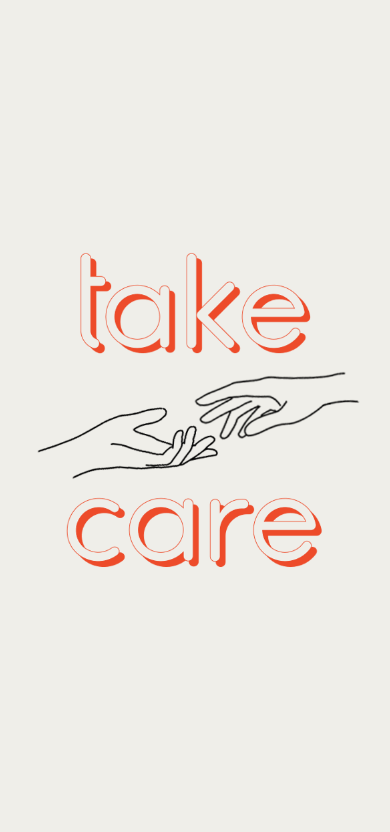
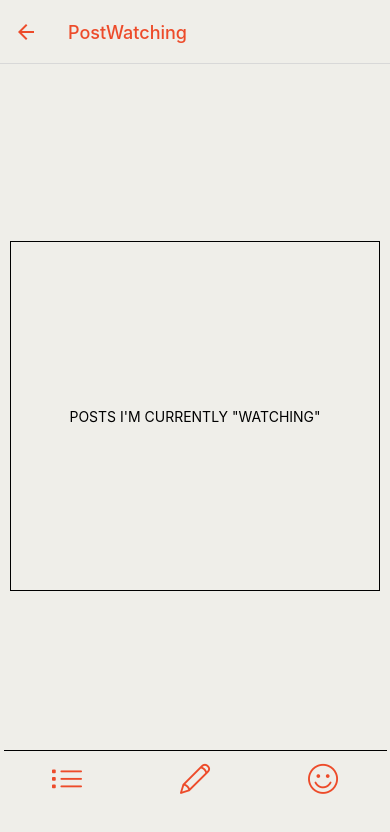
Before and after one commit to hmcvay/Take-Care, a React Native app: screen /PostWatching in a window 390 px wide. Before the commit this address had no page. Shown: the top 832 px of the page. Built offline with nearby package versions, Linux system fonts and the light colour scheme.

Commit message:
Add postWatching screen which will later be display of all posts user has currently clicked to watch

```diff
--- a/src/components/App.js
+++ b/src/components/App.js
@@ -9,6 +9,7 @@ import {
 import Home from './Home';
 import PostList from './PostList';
 import AddPost from './AddPost';
+import PostWatching from './PostWatching';
 // import {v4 as uuid} from 'uuid';
 import PostDetails from './PostDetails';
 import { NavigationContainer } from '@react-navigation/native';
@@ -59,6 +60,10 @@ const App = () => {
           name="PostDetails"
           component={PostDetails}
         />
+        <Stack.Screen
+          name="PostWatching"
+          component={PostWatching}
+        />
       </Stack.Navigator>
     </NavigationContainer>
   );
--- /dev/null
+++ b/src/components/PostWatching.js
@@ -0,0 +1,125 @@
+import React from 'react';
+import PropTypes from 'prop-types';
+import {
+  View,
+  Text,
+  Image,
+  TouchableOpacity,
+  SafeAreaView,
+  StyleSheet,
+  TextInput,
+} from 'react-native';
+import {windowWidth, windowHeight} from '../utilities/Dimensions';
+import Icon from 'react-native-vector-icons/SimpleLineIcons';
+
+
+function PostWatching({navigation}){
+  return(
+    <View style={styles.pageLayout}>
+    <View style={styles.addPostWrapper}>
+      <View style={styles.border}>
+        <Text>POSTS I'M CURRENTLY "WATCHING"</Text>
+      </View>
+    </View>
+
+    <View>
+      <TouchableOpacity>
+        <View style={styles.buttons} >
+          <Icon
+            style={{color: '#ed4b2a', fontSize: 30, bottom: 2}}
+            name="list"
+            onPress={() => navigation.navigate('PostList')}
+          />
+          <Icon
+            style={{color: '#ed4b2a', fontSize:30, bottom: 2}}
+            name="pencil"
+            onPress={() => navigation.navigate('AddPost')}
+
+          />
+          <Icon
+            style={{color: '#ed4b2a', fontSize: 30, bottom: 2}}
+            name="emotsmile"
+            onPress={() => navigation.navigate('Home')}
+          />
+        </View>
+      </TouchableOpacity>
+    </View>
+  </View>
+
+  );
+};
+
+export default PostWatching;
+
+const styles = StyleSheet.create({
+  pageLayout: {
+    flex: 1,
+    flexDirection: 'column',
+    justifyContent: 'center',
+    alignItems: 'center',
+    backgroundColor: '#efeee9',
+    // width: windowWidth,
+    // height: windowHeight,
+  },
+
+  addPostWrapper: {
+    flexDirection: 'column',
+    justifyContent: 'center',
+    alignItems: 'center',
+    backgroundColor: '#efeee9',
+    borderBottomWidth: 1,
+    borderBottomColor: 'black',
+    height: windowHeight - 175,
+    width: windowWidth - 7,
+  },
+
+  border: {
+    flexDirection: 'column',
+    justifyContent: 'center',
+    alignItems: 'center',
+    borderWidth: 1,
+    borderColor: 'black',
+    borderStyle: 'solid',
+    height: 350,
+    width: windowWidth - 20,
+  },
+
+  addTitle: {
+    // fontFamily: "PlayfairDisplaySC-Bold",
+    height: 50,
+    padding: 10,
+    fontSize: 26,
+  },
+
+  addDescription:{
+    // height: 65,
+    padding: 35,
+    fontSize: 18,
+  },
+
+  addLocation: {
+    height: 30,
+    paddingLeft: 50,
+    paddingRight: 50,
+    marginTop: 10,
+    marginBottom: 20,
+    fontSize: 14,
+  },
+
+  urgentBox: {
+    flexDirection: 'row',
+    justifyContent: 'space-between',
+    // alignItems: 'center',
+  },
+
+  buttons:{
+    flexDirection: 'row',
+    justifyContent: 'space-around',
+    alignItems: 'center',
+    marginBottom: 15,
+    height: 60,
+    // borderTopWidth: 1,
+    // borderTopColor: 'black',
+    width: windowWidth - 6,
+  }
+})
```
